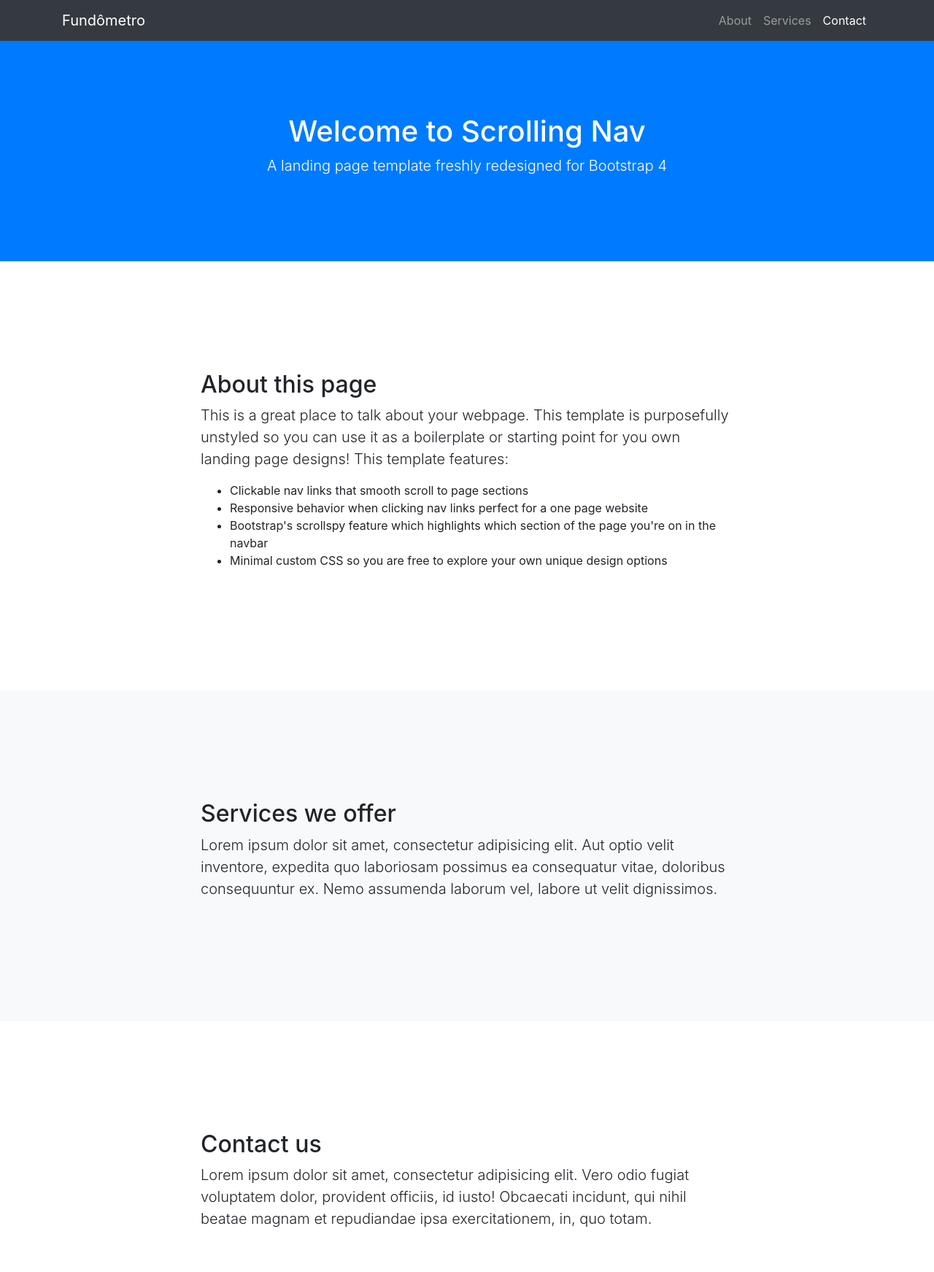
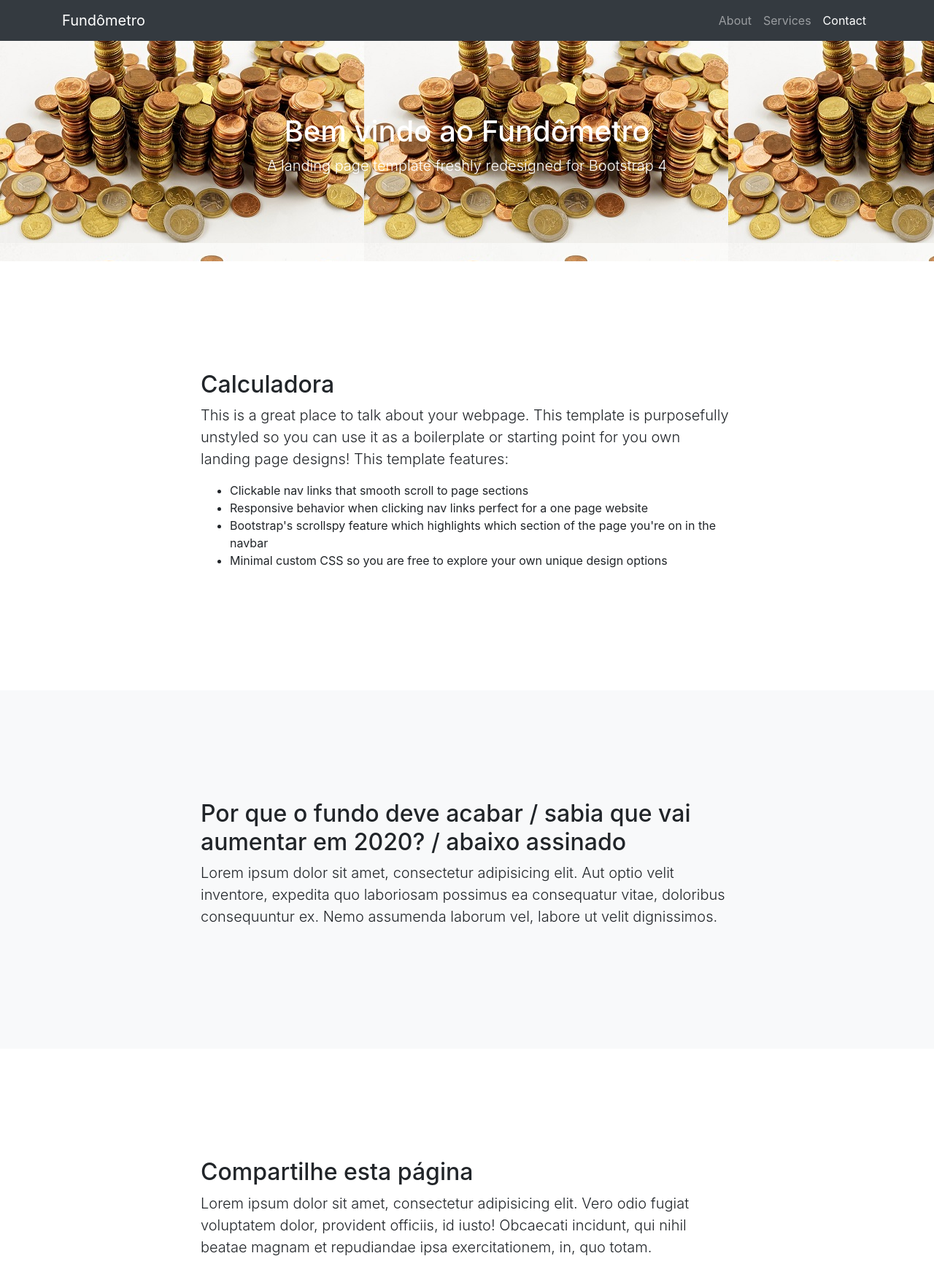
Before and after one commit to joaohornburg/fundometro, a plain HTML site: page index.html in a window 1280 px wide. Shown: the top 1743 px of the page at 73% size. Drawn offline with nearby package versions, Linux system fonts and the light colour scheme.

Commit message:
add bg image

```diff
--- a/css/scrolling-nav.css
+++ b/css/scrolling-nav.css
@@ -14,3 +14,7 @@ section {
 .bg-novo {
   background-color: #f7941E !important;
 }
+
+.bg-head {
+  background-image: url("../img/moedas.jpg");
+}
--- a/index.html
+++ b/index.html
@@ -40,9 +40,9 @@
     </div>
   </nav>
 
-  <header class="bg-primary text-white">
+  <header class="bg-head text-white">
     <div class="container text-center">
-      <h1>Welcome to Scrolling Nav</h1>
+      <h1>Bem vindo ao Fundômetro</h1>
       <p class="lead">A landing page template freshly redesigned for Bootstrap 4</p>
     </div>
   </header>
@@ -51,7 +51,7 @@
     <div class="container">
       <div class="row">
         <div class="col-lg-8 mx-auto">
-          <h2>About this page</h2>
+          <h2>Calculadora</h2>
           <p class="lead">This is a great place to talk about your webpage. This template is purposefully unstyled so you can use it as a boilerplate or starting point for you own landing page designs! This template features:</p>
           <ul>
             <li>Clickable nav links that smooth scroll to page sections</li>
@@ -68,7 +68,7 @@
     <div class="container">
       <div class="row">
         <div class="col-lg-8 mx-auto">
-          <h2>Services we offer</h2>
+          <h2>Por que o fundo deve acabar / sabia que vai aumentar em 2020? / abaixo assinado</h2>
           <p class="lead">Lorem ipsum dolor sit amet, consectetur adipisicing elit. Aut optio velit inventore, expedita quo laboriosam possimus ea consequatur vitae, doloribus consequuntur ex. Nemo assumenda laborum vel, labore ut velit dignissimos.</p>
         </div>
       </div>
@@ -79,8 +79,20 @@
     <div class="container">
       <div class="row">
         <div class="col-lg-8 mx-auto">
-          <h2>Contact us</h2>
+          <h2>Compartilhe esta página</h2>
           <p class="lead">Lorem ipsum dolor sit amet, consectetur adipisicing elit. Vero odio fugiat voluptatem dolor, provident officiis, id iusto! Obcaecati incidunt, qui nihil beatae magnam et repudiandae ipsa exercitationem, in, quo totam.</p>
+        </div>
+      </div>
+    </div>
+  </section>
+
+  <section id="contact" class="bg-novo">
+    <div class="container">
+      <div class="row">
+        <div class="col-lg-8 mx-auto">
+          <h2>Sobre nós</h2>
+          <br/>
+          <p class="lead">Este site é uma iniciativa de alguns filiados do Novo de Floripa. Conheça o único partido que não usa fundo partidário nem fundo eleitoral</p>
         </div>
       </div>
     </div>
```
Also changed, not shown: img/moedas.jpg (added).
